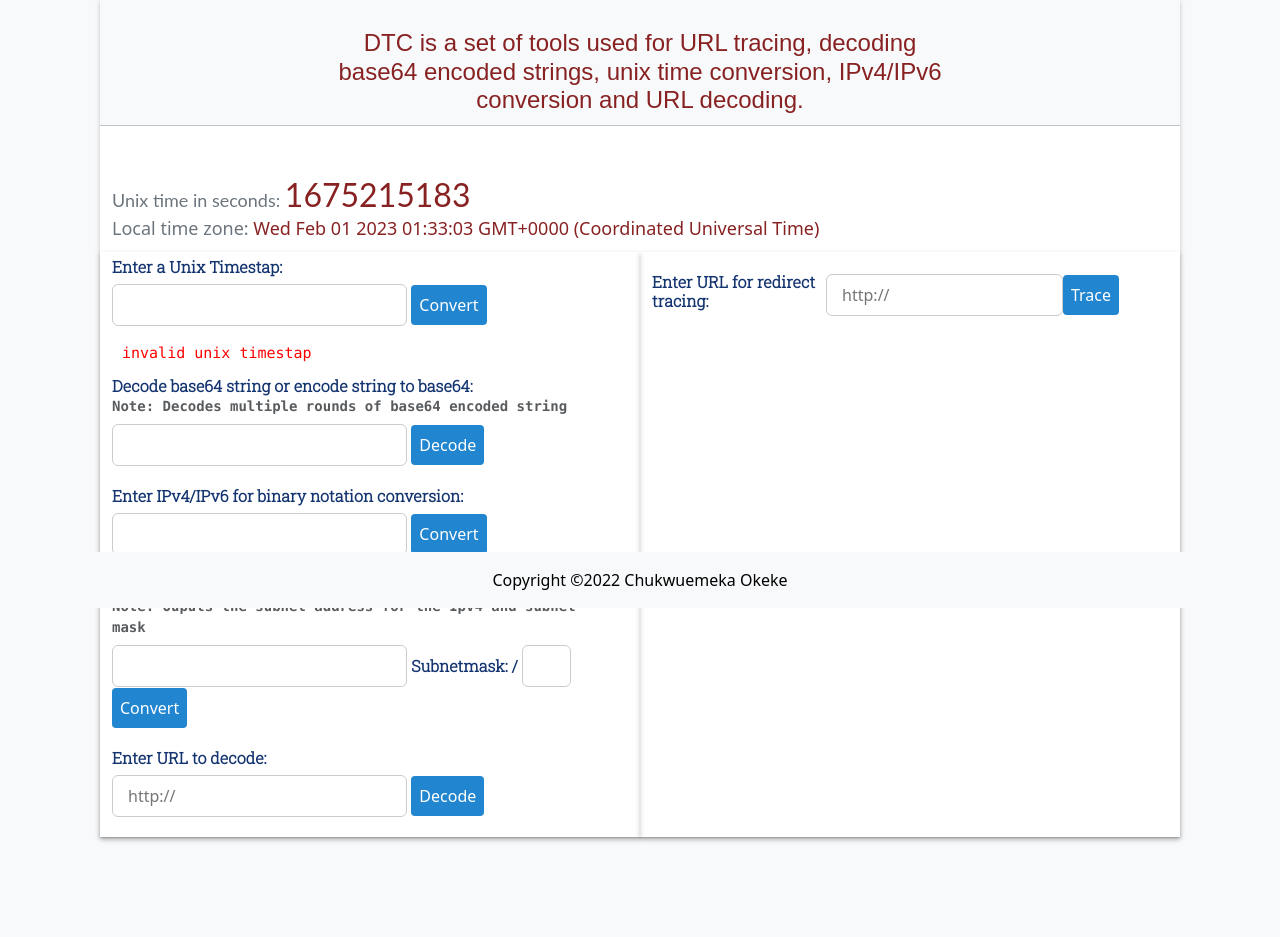
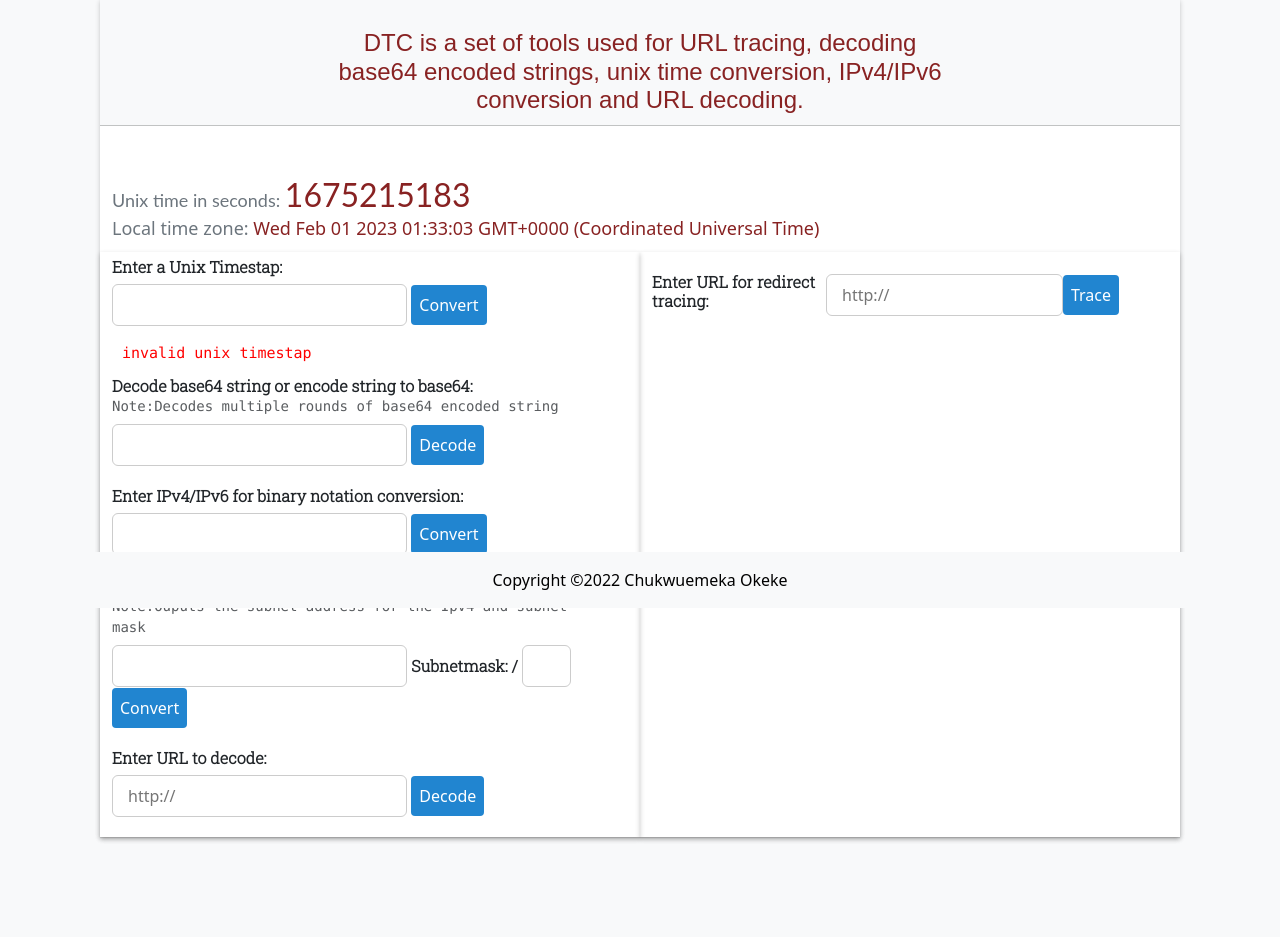
Before and after one commit to charlesokeke/Conversion-tools, a Flask app: page /test in a window 1280 px wide. Shown: the part 192-1129 px from the top of the page. Run offline with Flask 2, Linux system fonts and the light colour scheme; some libraries are stand-ins or nearby versions.

Commit message:
changed files

```diff
--- a/templates/test.html
+++ b/templates/test.html
@@ -177,7 +177,6 @@ form {
 
 .h2-input-labels {
     font-size: 1em;
-    color: #143470;
     padding: 0;
 	font-weight: bold;
 
@@ -258,7 +257,7 @@ form {
       <div class='blue-column'>
 
         <form action="test2" method="post">
-			<h2 class="h2-input-labels"> Decode base64 string or encode string to base64: <br/> <code class="text-muted">Note: Decodes multiple rounds of base64 encoded string</code></h2>
+			<h2 class="h2-input-labels"> Decode base64 string or encode string to base64: <br/> <code class="text-muted" style="font-weight:200;">Note:Decodes multiple rounds of base64 encoded string</code></h2>
 
 			<input name="base64_data" id="base64_data" required></input>
 			<button type="submit" value="Submit">Decode</button>
@@ -340,7 +339,7 @@ form {
       <div class='blue-column'>
 	   <section>
         <form action="test4" method="post">
-	       <h2 class="h2-input-labels"> Enter IPv4 and subnet mask in slash notation: <br/> <code class="text-muted">Note: Ouputs the subnet address for the Ipv4 and subnet mask</code></h2>
+	       <h2 class="h2-input-labels"> Enter IPv4 and subnet mask in slash notation: <br/> <code class="text-muted" style="font-weight:200;">Note:Ouputs the subnet address for the Ipv4 and subnet mask</code></h2>
             <input name="ip" id="ip" required></input>
 	       <label class="h2-input-labels">Subnetmask: /</label>
 		   <input style="width:10%;"  name="subnet_mask" id="ip_subnet" required></input>
```
Also changed, not shown: 1 other file.
